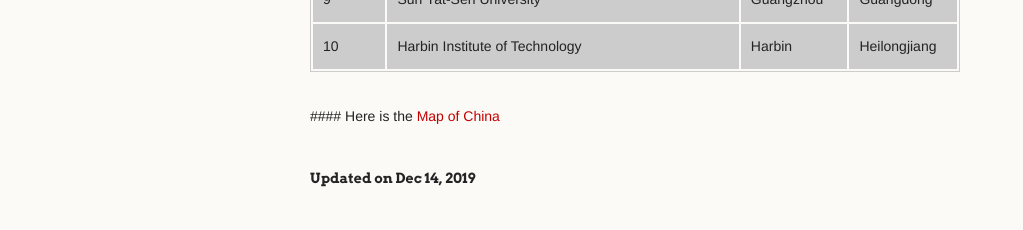
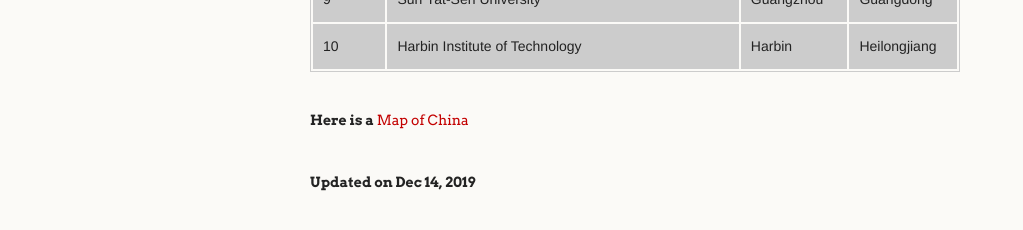
Before and after one commit to hellotem/enmeitu.github.io, a Jekyll site: the page built from resource/index.md, in a window 1280 px wide and 900 px high, scrolled down 617 px. Shown: the part 645-875 px from the top of the window, without its empty margins (0-1023 px from the left). Built offline with Jekyll 4.4.1, drawn with Linux system fonts in a browser that asks for light colours; our own code applies the rules of GitHub Pages for plain Markdown files.

Commit message:
Update index.md

```diff
--- a/resource/index.md
+++ b/resource/index.md
@@ -33,7 +33,7 @@
 9	|Sun Yat-Sen University	|Guangzhou | Guangdong
 10	|Harbin Institute of Technology	|Harbin | Heilongjiang
 
- #### Here is the [Map of China](https://www.chinadiscovery.com/china-maps/china-provincial-map.html)
+#### Here is a [Map of China](https://www.chinadiscovery.com/china-maps/china-provincial-map.html)
 
 
 
```
